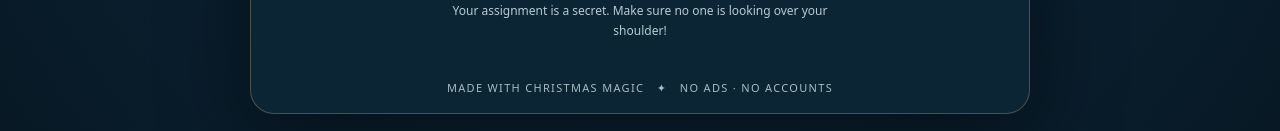
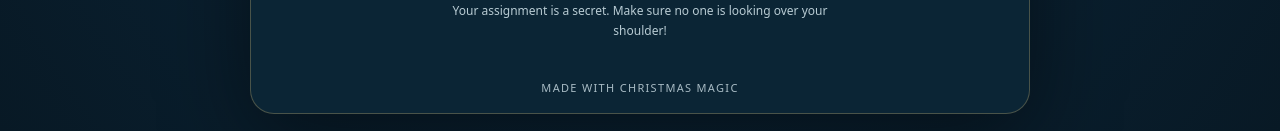
Before and after one commit to iXombie/secret-santa, a plain HTML site: page index.html in a window 1280 px wide. Shown: the part 866-997 px from the top of the page. Drawn offline with Linux system fonts and the light colour scheme.

Commit message:
small change

```diff
--- a/index.html
+++ b/index.html
@@ -26,7 +26,7 @@
 <section class="panel" id="entry"><form id="form"><label for="code">Enter the last four digits of your phone number</label><input id="code" type="text" inputmode="numeric" autocomplete="off" maxlength="4" pattern="[0-9]{4}" placeholder="••••" required aria-describedby="error"><button id="submit" type="submit">🎁 &nbsp; Open my Christmas delivery</button><p id="error" role="alert" aria-live="polite"></p></form><p class="small">Your assignment is a secret. Make sure no one is looking over your shoulder!</p></section>
 <section class="panel" id="delivery" hidden><p id="status" role="status">Santa is on his way…</p><button class="secondary" id="skip">Skip animation</button></section>
 <section class="panel" id="result" hidden><p id="greeting"></p><p>You’re buying a gift for…</p><h2 id="recipient" tabindex="-1"></h2><p>Keep it a secret until Christmas!</p><button class="secondary" id="again">Close my delivery</button></section>
-<footer>Made with Christmas magic &nbsp; ✦ &nbsp; No ads · No accounts</footer></main>
+<footer>Made with Christmas magic</footer></main>
 <script>
 'use strict';
 const salt='kpxiag4i3RDgjSbXqCLu0g==', records=[{"iv":"RdTXuKsaAmkTP/eV","data":"JMeDGkeOJLBlv5oJq9bLTi9DywOvLt94QShxbikyf5409nMT+Gw8/Szp+5bWquvq/3p+nRJBG84VCX0="},{"iv":"UUdJOyx70aKKrWFR","data":"eakV7ws7bVu8Iqe1o/yqhYnLZ9luz96aU5YmXqrhRLc7a77Vefr1ibgN5oU7nuGjdlpd87TNFmqaVg=="},{"iv":"F04Rr+KH26D/vhX7","data":"TtmOkBtBi8Cd+HzSaBL3KVqfbU8ZvEDahDV6vOC4n5H34atgtAVcq7KQTVL/GPmTl4oqiCgHBQjvjKaC3g=="},{"iv":"aHYbw4qedf6HQGtL","data":"ohFlFXCQB8Sube6OuSF4NQSvfvQROekC+C4hbkJQs1ghHGloszk7TQC7Mv7ICOfiAgM+1KGOIpg="},{"iv":"naJO+zXZOpzG/44/","data":"wWZk29WkCDhM5dK0FRUN1wOG5Nwyq79hkjWw5SFCAN2qOGzWlLikgI5pIMQdqsIKqoRZ7QjB"}];
```
